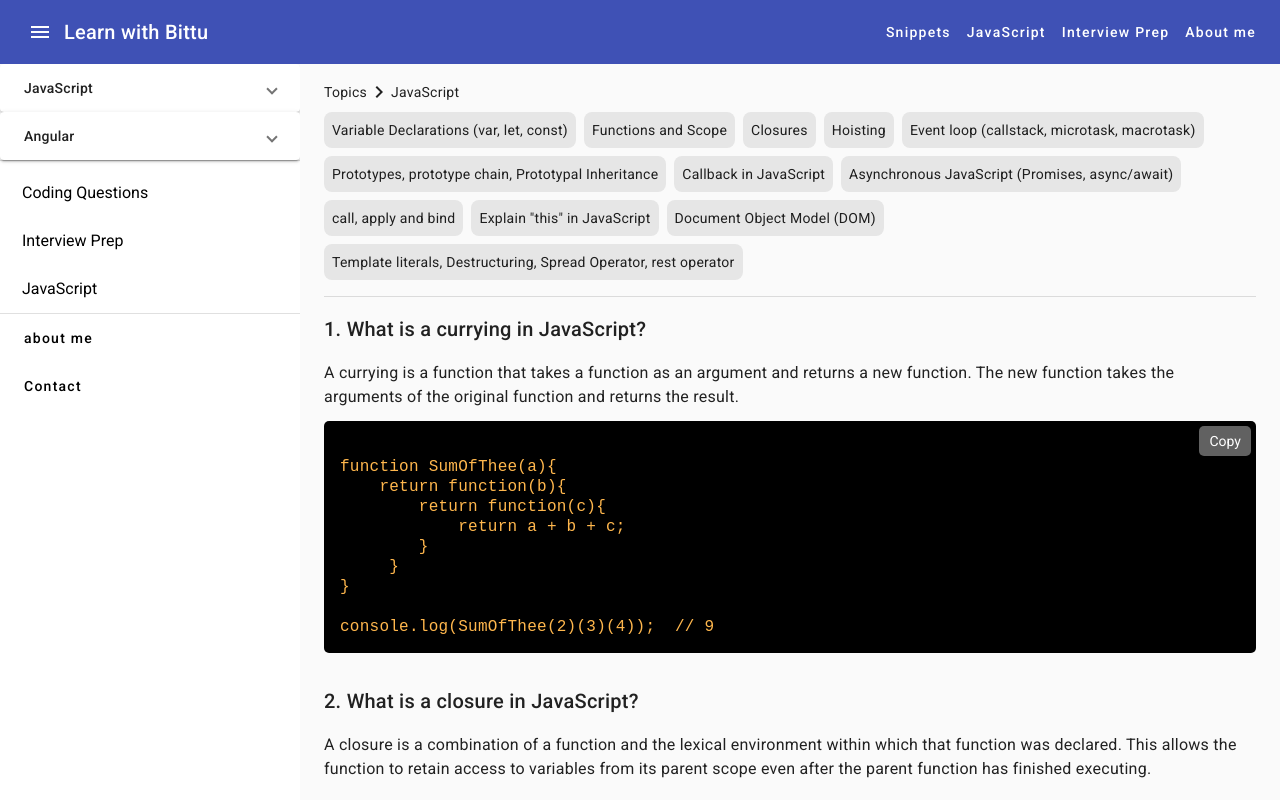
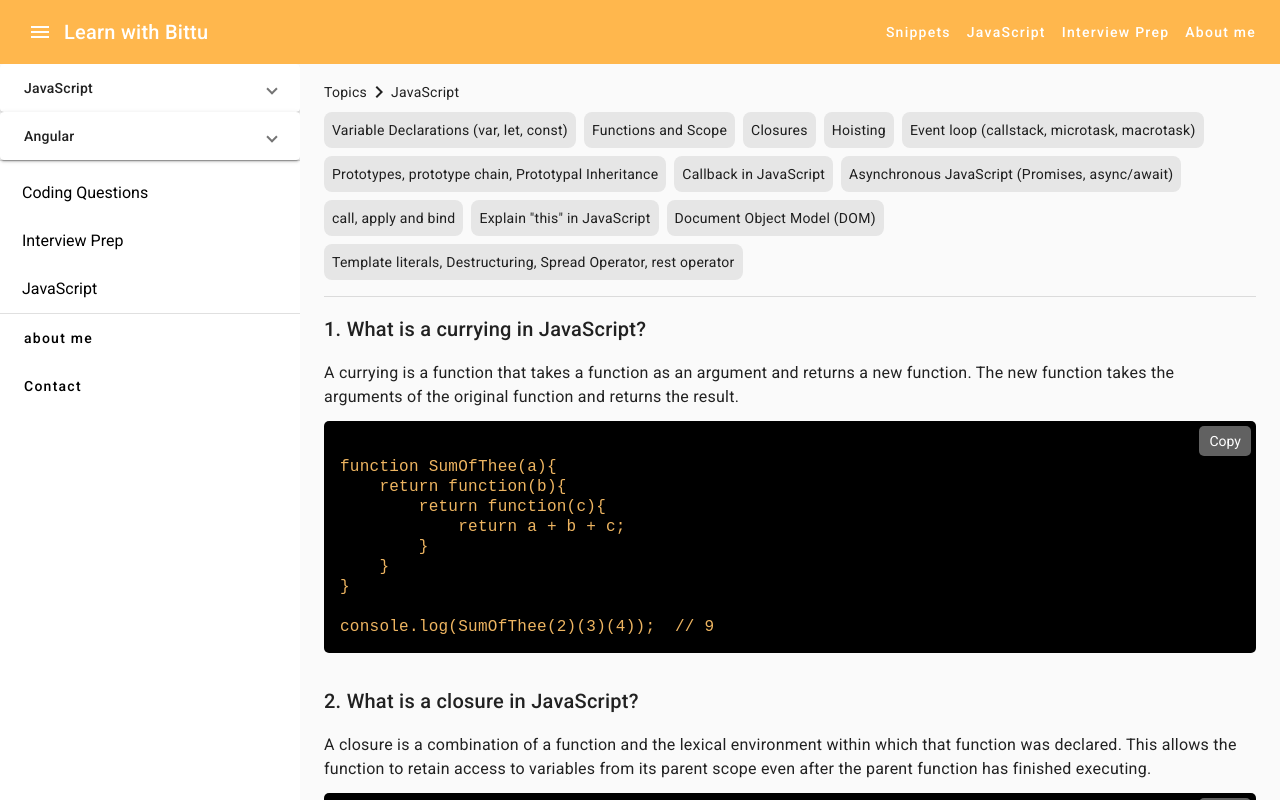
Before and after one commit to bittu1040/Learn-with-Bittu, an Angular app: page /javascript-articles in a window 1280 px wide. Built offline with nearby package versions, Linux system fonts and the light colour scheme.

Commit message:
separate code snippet file

```diff
--- a/src/app/app.component.css
+++ b/src/app/app.component.css
@@ -1,5 +1,10 @@
 mat-sidenav-container {
   height: calc(100vh - 64px);
+}
+
+.mat-toolbar.mat-primary {
+  background: #FFB74D;
+  color: #fff;
 }
 
 
@@ -46,7 +51,7 @@ mat-sidenav-container {
 
 
 footer {
-  background-color: #978ef2;
+  background-color: #FFB74D;
   color: #fff;
   text-align: center;
   padding: 6px;
--- a/src/app/components/javascript-articles/javascript-articles.component.css
+++ b/src/app/components/javascript-articles/javascript-articles.component.css
@@ -23,7 +23,7 @@ p{
 
   .code-snippet {
     background-color: #000000;
-    color: #FFB74D;
+    color: #eeb561;;
     border-radius: 5px;
     padding:16px ;
     font-family: 'Courier New', Courier, monospace;
--- a/src/app/components/javascript-articles/javascript-articles.component.html
+++ b/src/app/components/javascript-articles/javascript-articles.component.html
@@ -25,7 +25,7 @@
             <h2>1. What is a currying in JavaScript?</h2>
             <p>A currying is a function that takes a function as an argument and returns a new function. The new function takes the arguments of the original function and returns the result.</p>
             <div class="code-snippet-container">
-                <button (click)="copyToClipboard()" class="copy-button">Copy</button>
+                <button (click)="copyToClipboard(curryingCodeSnippet)" class="copy-button">Copy</button>
                 <pre class="code-snippet">{{ curryingCodeSnippet }}</pre>
               </div>
         </div>
@@ -35,6 +35,10 @@
         <div class="col">
             <h2>2. What is a closure in JavaScript?</h2>
             <p>A closure is a combination of a function and the lexical environment within which that function was declared. This allows the function to retain access to variables from its parent scope even after the parent function has finished executing.</p>
+            <div class="code-snippet-container">
+                <button (click)="copyToClipboard(closureCodeSnippet)" class="copy-button">Copy</button>
+                <pre class="code-snippet">{{ closureCodeSnippet }}</pre>
+              </div>
         </div>
     </div>
 
--- a/src/app/components/javascript-articles/javascript-articles.component.ts
+++ b/src/app/components/javascript-articles/javascript-articles.component.ts
@@ -1,4 +1,5 @@
 import { Component, OnInit } from '@angular/core';
+import { closureCodeSnippet, curryingCodeSnippet } from 'app/shared/code-snippets';
 import { listOfQuestions } from 'app/shared/topics';
 @Component({
   selector: 'app-javascript-articles',
@@ -8,28 +9,17 @@ import { listOfQuestions } from 'app/shared/topics';
 export class JavascriptArticlesComponent implements OnInit {
 
   JSTopics: any;
-  curryingCodeSnippet: string = `
-function SumOfThee(a){
-    return function(b){
-        return function(c){
-            return a + b + c;
-        }
-     }
-}
-
-console.log(SumOfThee(2)(3)(4));  // 9
-`;
-
-
+  curryingCodeSnippet: string = curryingCodeSnippet;
+  closureCodeSnippet: string = closureCodeSnippet;
   ngOnInit(): void {
     this.JSTopics = listOfQuestions.filter((data) => {
       return data.category == "javascript"
     })
   }
 
-  copyToClipboard() {
+  copyToClipboard(codeSnippet: string) { // Accept the code snippet as a parameter
     const el = document.createElement('textarea');
-    el.value = this.curryingCodeSnippet;
+    el.value = codeSnippet;
     document.body.appendChild(el);
     el.select();
     document.execCommand('copy');
--- /dev/null
+++ b/src/app/shared/code-snippets.ts
@@ -0,0 +1,26 @@
+
+export const curryingCodeSnippet: string = `
+function SumOfThee(a){
+    return function(b){
+        return function(c){
+            return a + b + c;
+        }
+    }
+}
+
+console.log(SumOfThee(2)(3)(4));  // 9
+`;
+
+export const closureCodeSnippet: string = `
+function makeCounter() {
+  let count = 0;
+  return function() {
+    count++;
+    return count;
+  };
+}
+
+let counter = makeCounter();
+console.log(counter());  // 1
+console.log(counter());  // 2
+`;
```
